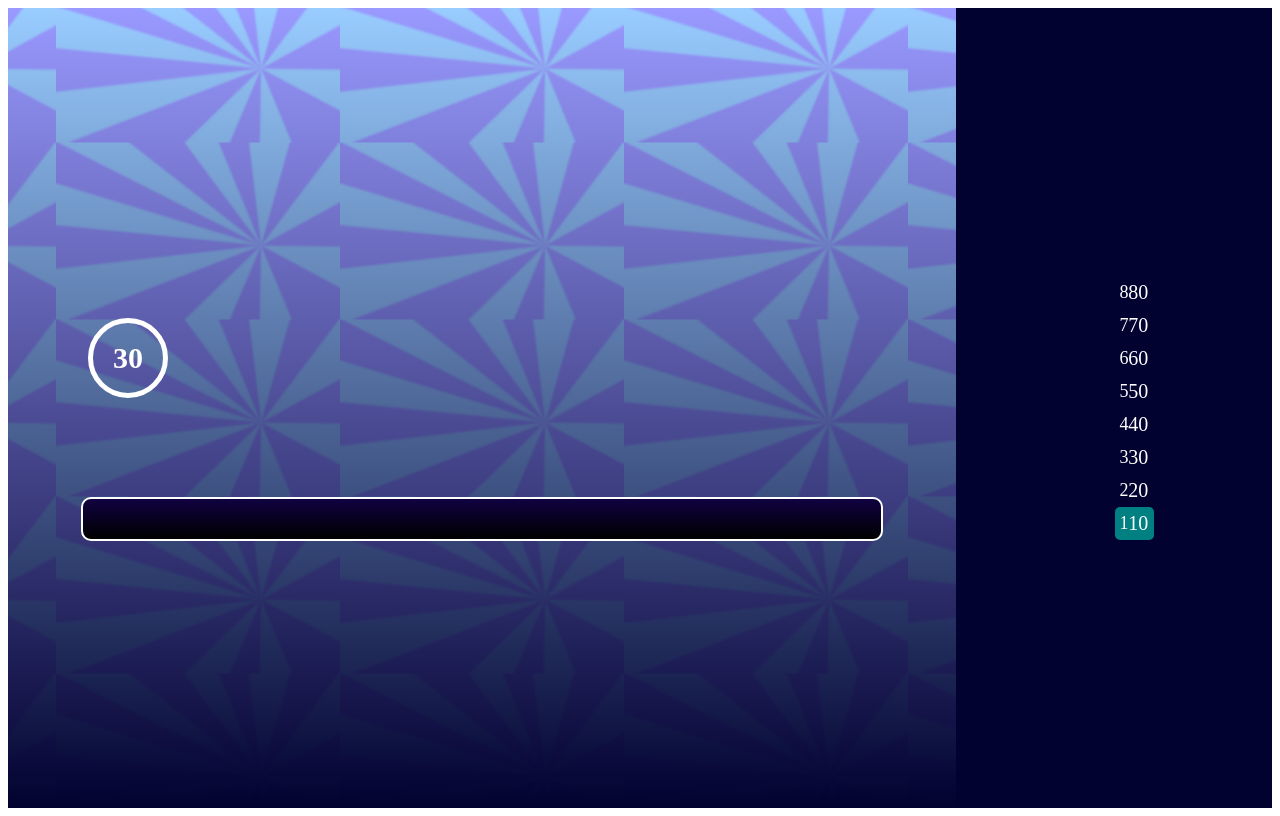
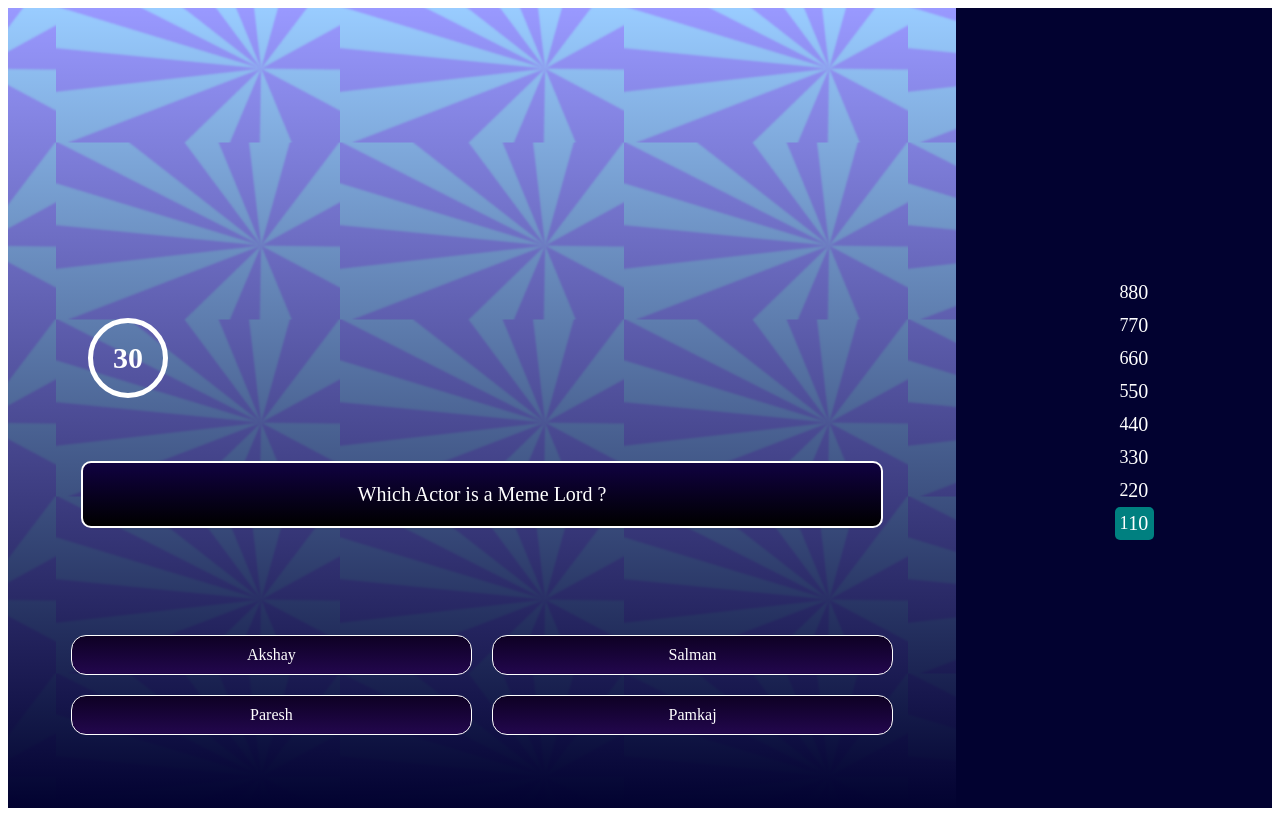
Before and after one commit to deepak-07/Meme-Quiz, a React (Create React App) app: page / in a window 1280 px wide. Built offline with nearby package versions, Linux system fonts and the light colour scheme.

Commit message:
feat: game over functionality

```diff
--- a/src/App.jsx
+++ b/src/App.jsx
@@ -1,10 +1,11 @@
-import { useState } from "react";
+import { useEffect, useMemo, useState } from "react";
 import "./app.css";
 import Quiz from "./components/Quiz";
 
 function App() {
   const [questionNumber, setQuestionNumber] = useState(1);
-  const [timeOut, setTimeOut] = useState(false);
+  const [stop, setStop] = useState(false);
+  const [earned, setEarned] = useState("0");
 
   const data = [
     {
@@ -140,7 +141,8 @@ function App() {
       ],
     },
   ];
-  const pointPyramid = [
+  const pointPyramid = useMemo(() =>
+    [
       {
         id: 1,
         point: "10",
@@ -173,21 +175,35 @@ function App() {
         id: 8,
         point: "80",
       },
-  ].reverse();
+    ].reverse(), []);
+
+  useEffect(() => {
+    questionNumber > 1 &&
+      setEarned(
+        pointPyramid.find((item) => item.id === questionNumber - 1).point
+      );
+  }, [pointPyramid, questionNumber]);
+
   return (
     <div className="App">
       <div className="main">
+        {stop ? (
+          <h1 className="endGame">Khatam Tata Goodbye Gaya! : {earned}</h1>
+        ) : (
+          <>
             <div className="top">
               <div className="timer">30</div>
             </div>
             <div className="bottom">
               <Quiz
                 data={data}
-            setTimeOut={setTimeOut}
+                setStop={setStop}
                 setQuestionNumber={setQuestionNumber}
                 questionNumber={questionNumber}
               />
             </div>
+          </>
+        )}
       </div>
       <div className="pyramid">
         <ul className="pointList">
@@ -197,7 +213,8 @@ function App() {
                 questionNumber === item.id
                   ? "pointListItem active"
                   : "pointListItem"
-              } key={item.id}
+              }
+              key={item.id}
             >
               <span className="pointListItemNumber">{item.id}</span>
               <span className="pointListItemPoints">{item.point}</span>
--- a/src/app.css
+++ b/src/app.css
@@ -147,3 +147,12 @@
     font-size: 20px;
     width: 10%;
 }
+
+.endGame {
+    position: relative;
+    top: 0;
+    right: 0;
+    bottom: 0;
+    left: 0;
+    margin: auto;
+}
--- a/src/components/Quiz.jsx
+++ b/src/components/Quiz.jsx
@@ -1,22 +1,53 @@
-import React, { useState, useEffect } from "react";
+import { useState, useEffect } from "react";
 
-export default function Quiz(
+export default function Quiz({
   data,
-  setTimeout,
+  setStop,
   setQuestionNumber,
-  questionNumber
-) {
+  questionNumber,
+}) {
   const [question, setQuestion] = useState(null);
+  const [selectedAnswer, setSelectedAnswer] = useState(null);
+  const [className, setClassName] = useState("answer");
+
+  const delay = (duration, callback) => {
+    setTimeout(() => {
+      callback();
+    }, duration);
+  };
+
+  const handleClick = (item) => {
+    setSelectedAnswer(item);
+    setClassName("answer active");
+    delay(500, () =>
+      setClassName(item.correct ? "answer correct" : "answer wrong")
+    );
+    delay(3500, () => {
+      if (item.correct) {
+        setQuestionNumber((prev) => prev + 1);
+        setSelectedAnswer(null);
+      } else {
+        setStop(true);
+      }
+    });
+  };
 
   useEffect(() => {
     setQuestion(data[questionNumber - 1]);
   }, [data, questionNumber]);
+
   return (
     <div className="quiz">
       <div className="question">{question?.question}</div>
       <div className="answers">
         {question?.answers.map((item) => (
-          <div className="answer" key={item.text}>{item.text}</div>
+          <div
+            className={selectedAnswer === item ? className : "answer"}
+            onClick={() => handleClick(item)}
+            key={item.text}
+          >
+            {item.text}
+          </div>
         ))}
       </div>
     </div>
```
Lines whose indentation alone changed are shown as unchanged.
